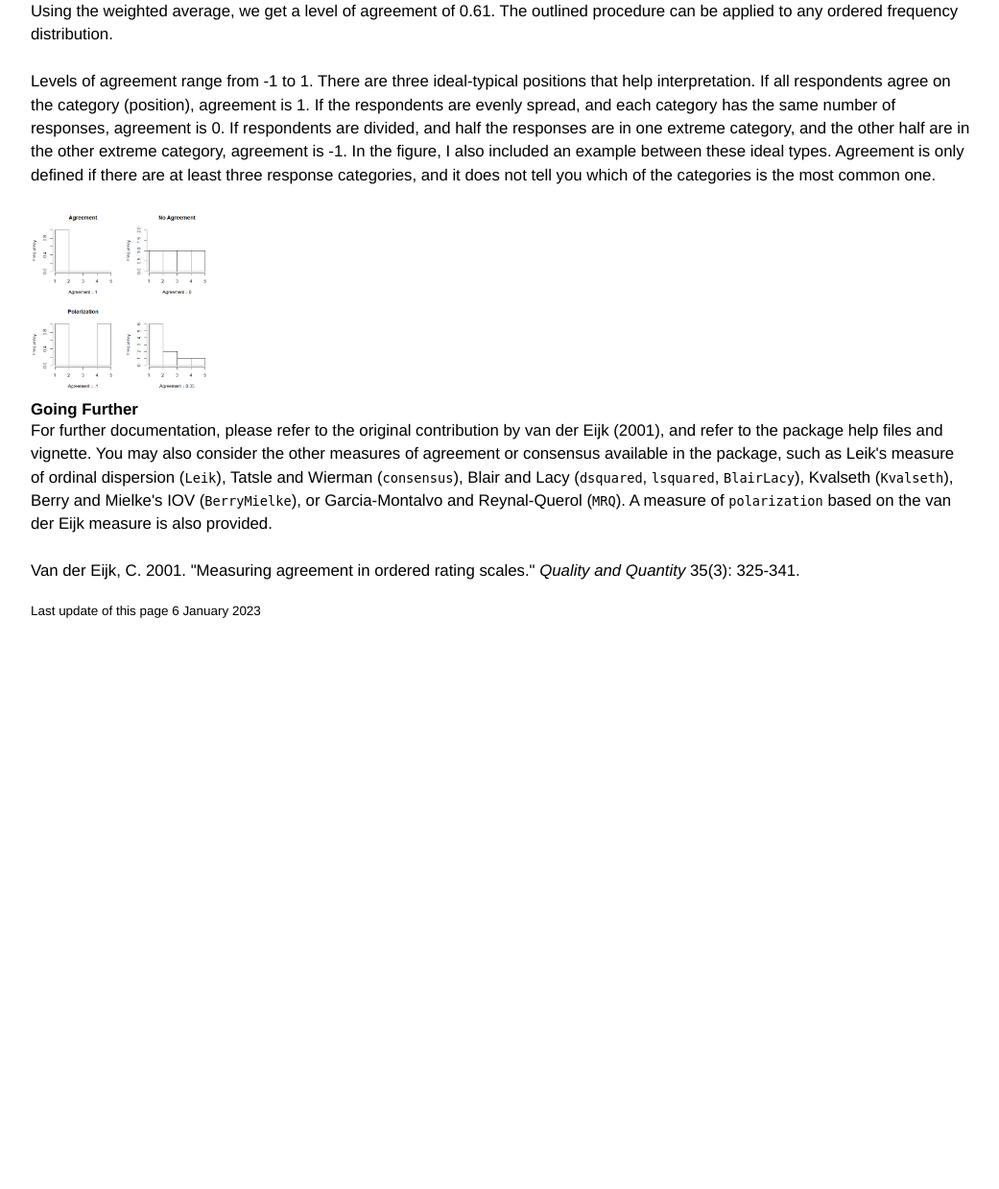
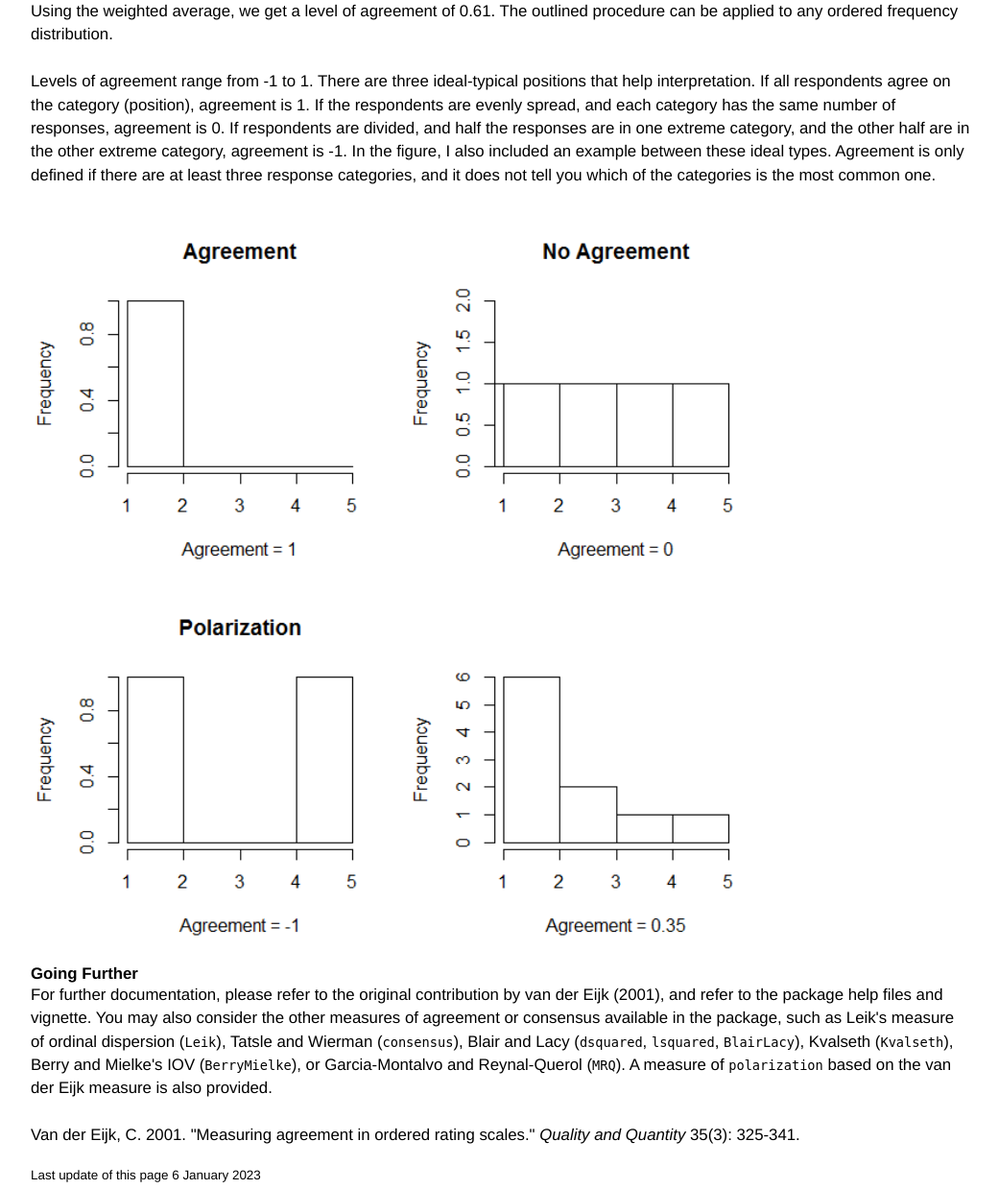
Before and after one commit to r-forge/agrmt, a PHP site: page /agreement.html in a window 1280 px wide. Shown: the part 940-2179 px from the top of the page at 96% size, without its empty margins (118-1159 px from the left). Before the commit the page ends 1584 px from the top, so only its background shows below. Run offline with PHP 8.4, Linux system fonts and the light colour scheme.

Commit message:
Image width
git-svn-id: svn://svn.r-forge.r-project.org/svnroot/agrmt@123 edb9625f-4e0d-4859-8d74-9fd3b1da38cb

```diff
--- a/www/agreement.html
+++ b/www/agreement.html
@@ -41,7 +41,7 @@ We can use the example provided by van der Eijk (p.331) to illustrate the use of
 </table>
 <p>Using the weighted average, we get a level of agreement of 0.61. The outlined procedure can be applied to any ordered frequency distribution.<br><br>
 Levels of agreement range from -1 to 1. There are three ideal-typical positions that help interpretation. If all respondents agree on the category (position), agreement is 1. If the respondents are evenly spread, and each category has the same number of responses, agreement is 0. If respondents are divided, and half the responses are in one extreme category, and the other half are in the other extreme category, agreement is -1. In the figure, I also included an example between these ideal types. Agreement is only defined if there are at least three response categories, and it does not tell you which of the categories is the most common one.</p>
-<img src="agreement-plot.png">
+<img src="agreement-plot.png" class="large">
 <h2 class="top">Going Further</h2>
 <p>For further documentation, please refer to the original contribution by van der Eijk (2001), and refer to the package help files and vignette. You may also consider the other measures of agreement or consensus available in the package, such as Leik's measure of ordinal dispersion (<kbd>Leik</kbd>), Tatsle and Wierman (<kbd>consensus</kbd>), Blair and Lacy (<kbd>dsquared</kbd>, <kbd>lsquared</kbd>, <kbd>BlairLacy</kbd>), Kvalseth (<kbd>Kvalseth</kbd>), Berry and Mielke's IOV (<kbd>BerryMielke</kbd>), or Garcia-Montalvo and Reynal-Querol (<kbd>MRQ</kbd>). A measure of <kbd>polarization</kbd> based on the van der Eijk measure is also provided.<br><br>
 Van der Eijk, C. 2001. &quot;Measuring agreement in ordered rating scales.&quot; <i>Quality and Quantity</i> 35(3): 325-341.</p>
--- a/www/responsive.css
+++ b/www/responsive.css
@@ -22,6 +22,8 @@ a:visited {color:#930;}
 img {
   width: 20%;
 }
+
+.large {width: 80%;}
 
 .full {width: 100%;}
 
```
